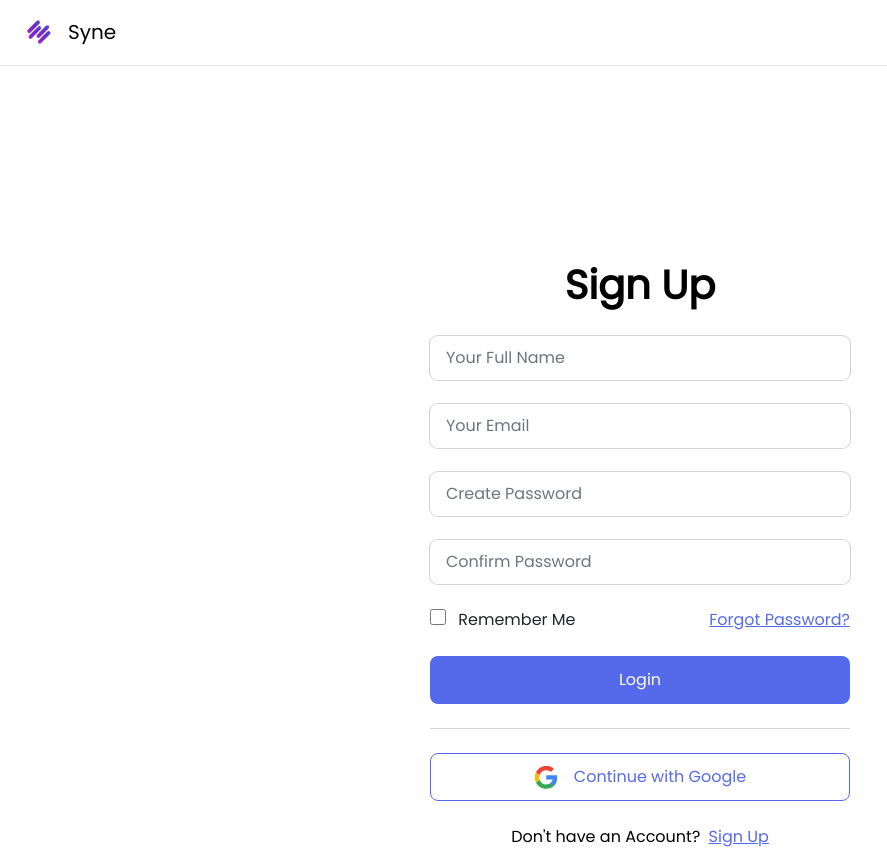
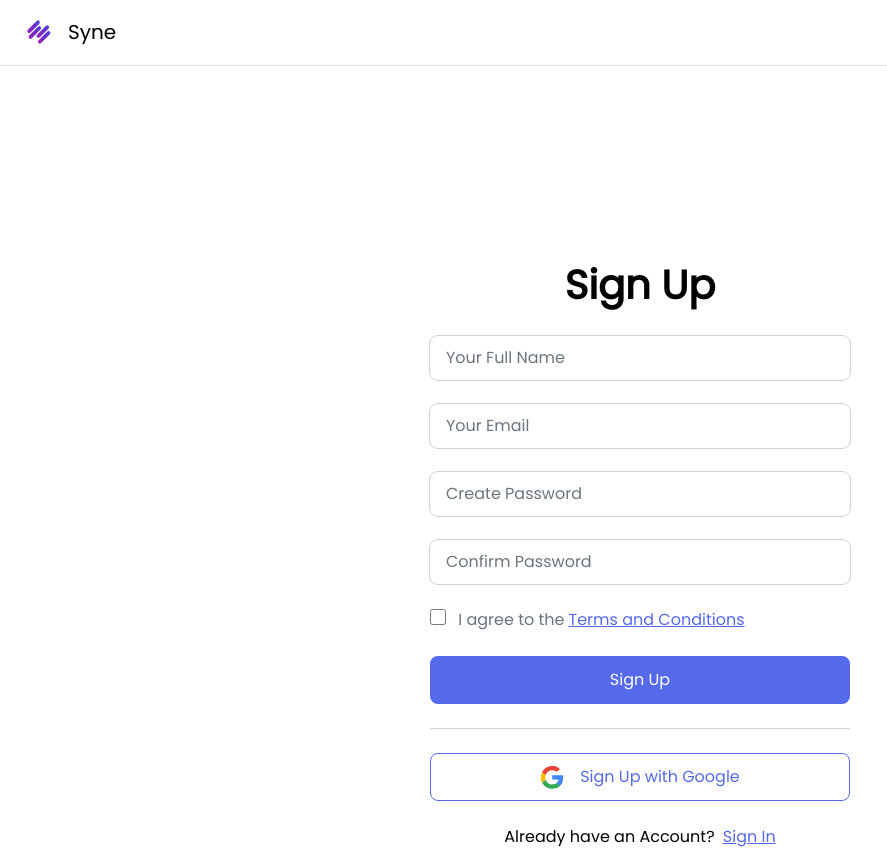
Before and after one commit to jeannyinthelamp/sycamore.ai, a React (Create React App) app: page /sign-up in a window 1280 px wide. Shown: the whole page, without its empty margins (0-887 px from the left). Built offline with nearby package versions, Linux system fonts and the light colour scheme.

Commit message:
Finish building Signup UI

```diff
--- a/src/Pages/Signup/Signup.js
+++ b/src/Pages/Signup/Signup.js
@@ -166,7 +166,7 @@ const Signup = () => {
                 id='confirmPasswordEye'
               />
             </div>
-            <div className='remember-me-checkbox-wrapper flex flex-row justify-between items-center'>
+            <div className='terms-and-conditions-checkbox-wrapper flex flex-row justify-start items-center'>
               <div className='checkbox-and-label-wrapper'>
                 <input
                   type='checkbox'
@@ -177,22 +177,22 @@ const Signup = () => {
                 />
                 <label
                   for='remember-me'
-                  className='font-Poppins font-medium text-[#212529] text-[16px] text-center leading-[24px]'
+                  className='mr-[4px] font-Poppins font-medium text-[#6C757D] text-[16px] text-center leading-[24px]'
                 >
                   {" "}
-                  Remember Me
+                  I agree to the
                 </label>
               </div>
               <Link
                 to=''
                 className='font-Poppins font-medium text-[#556AEB] text-[16px] text-center leading-[24px] underline'
               >
-                Forgot Password?
+                Terms and Conditions
               </Link>
             </div>
             <input
               type='submit'
-              value='Login'
+              value='Sign Up'
               className={`w-[100%] h-[48px] mb-[24px] font-Poppins font-medium text-[16px] text-white text-center leading-[24px] bg-[#556AEB] rounded-lg cursor-pointer ${detectBrowser}`}
             />
           </form>
@@ -202,13 +202,13 @@ const Signup = () => {
             className='flex flex-row justify-center items-center gap-[16px] w-[100%] h-[48px] py-[12px] font-Poppins text-[16px] leading-[24px] text-[#556AEB]  rounded-lg border-[1px] border-[#556AEB] text-center'
           >
             <img src={google} alt='Google Logo' className='w-[24px] h-[24px]' />
-            Continue with Google
+            Sign Up with Google
           </Link>
           <div className='sign-up-wrapper flex flex-row justify-center items-center'>
             <p className='font-Poppins font-medium text-[16px] leading-[24px] text-black'>
-              Don't have an Account?{" "}
+              Already have an Account?{" "}
               <Link className='ml-[4px] font-Poppins font-medium text-[16px] leading-[24px] text-[#556AEB] cursor-pointer underline'>
-                Sign Up
+                Sign In
               </Link>
             </p>
           </div>
```
